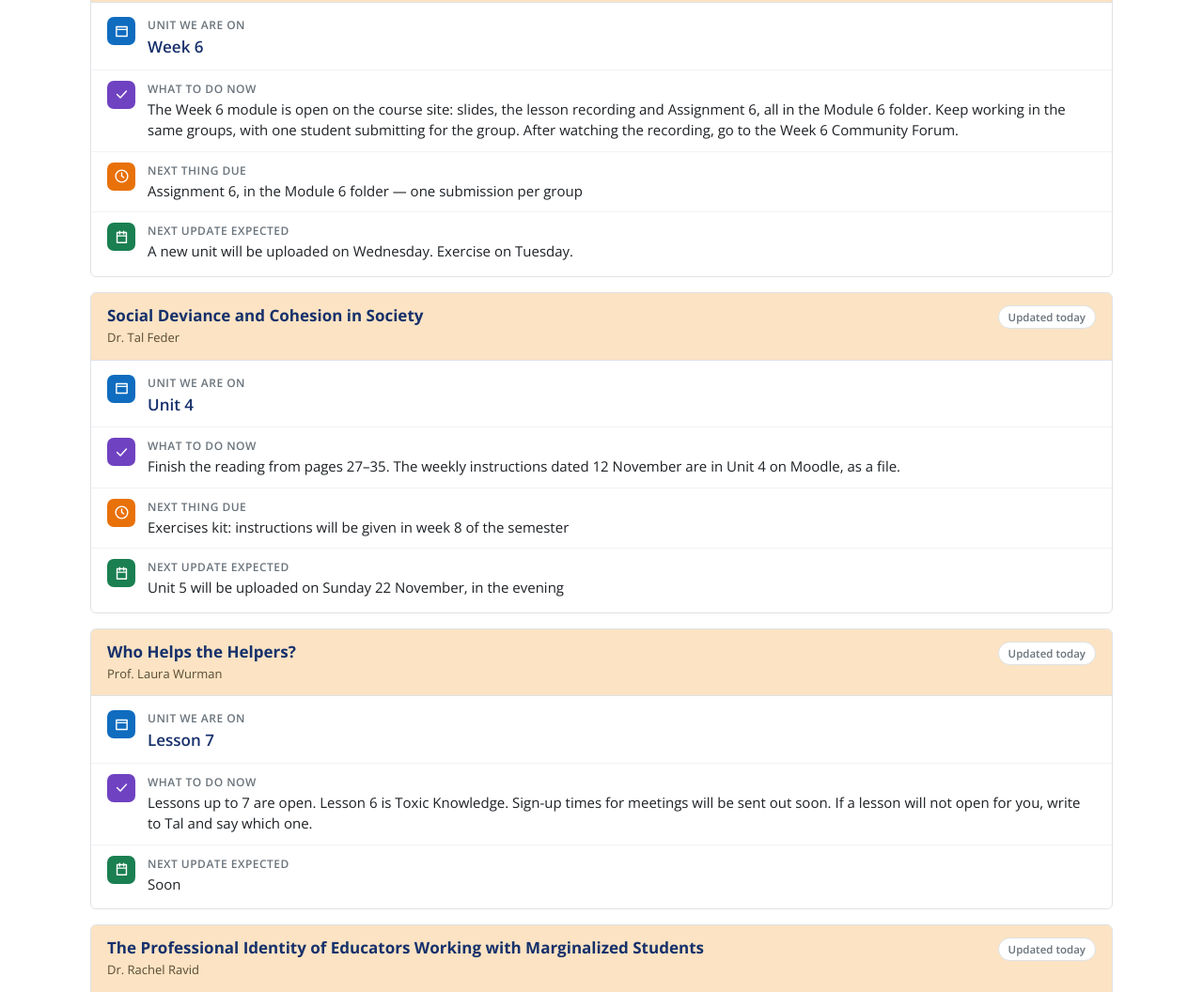
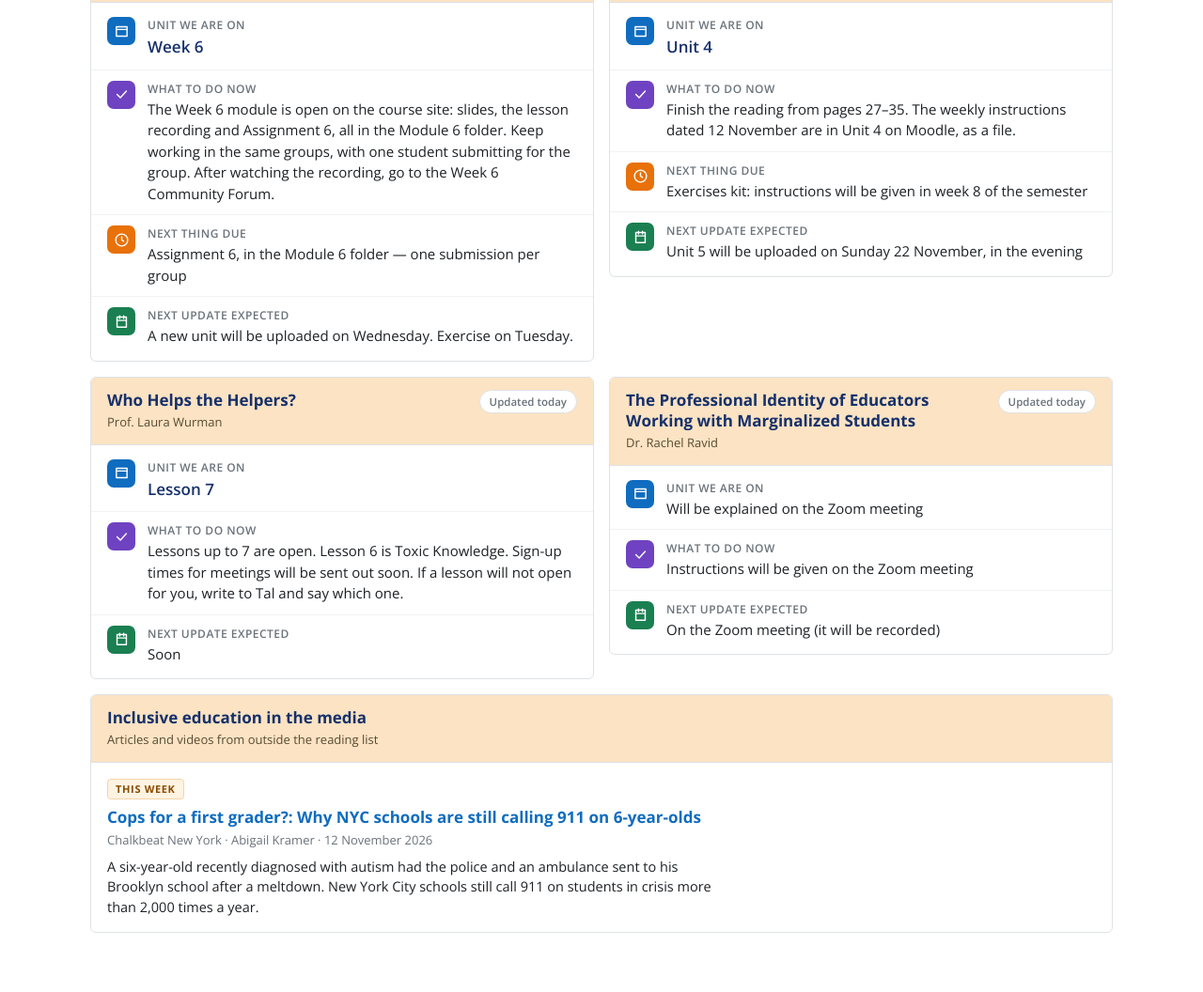
Before and after one commit to TalFeder2/inclusive-education, a plain HTML site: page index.html in a window 1280 px wide. Shown: the part 709-1765 px from the top of the page at 94% size. Drawn offline with nearby package versions, Linux system fonts and the light colour scheme.

Commit message:
Lay the four courses out in a 2x2 grid
Co-Authored-By: Claude Opus 5 <noreply@anthropic.com>

```diff
--- a/index.html
+++ b/index.html
@@ -80,6 +80,12 @@ h1{font-size:28px;font-weight:700;line-height:1.25;margin:22px 0 4px;color:var(-
 .act-text{margin:0;font-size:15px;overflow-wrap:anywhere}
 .act-text.big{font-size:17px;font-weight:600;color:var(--navy)}
 .act-text.date{font-variant-numeric:tabular-nums}
+
+/* ---- courses in a 2 x 2 grid, one per row on narrow screens ---- */
+#board{display:grid;grid-template-columns:repeat(2,1fr);gap:16px;align-items:start}
+#board .section{margin-bottom:0}
+@media (max-width:860px){#board{grid-template-columns:1fr}}
+#board + .section{margin-top:16px}
 
 /* ---- media section ---- */
 .piece{padding:15px 17px}
```
